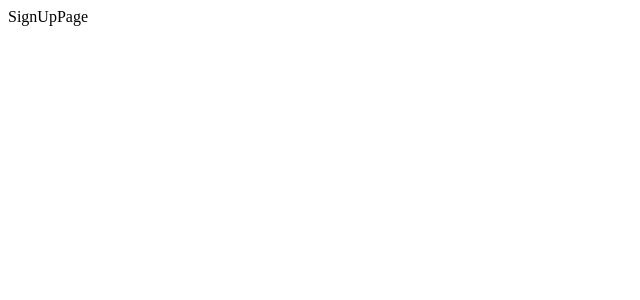
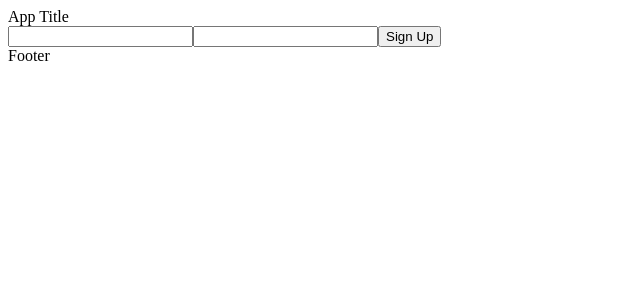
Before and after one commit to olsenjames1116/recipeApp, a React (Vite) app in the folder client/: page /sign-up in a window 1280 px wide. Shown: the top 300 px of the page, without its empty margins (0-640 px from the left). Built offline with nearby package versions, Linux system fonts and the light colour scheme.

Commit message:
Set up sign up page with basic inputs

```diff
--- a/client/src/App.tsx
+++ b/client/src/App.tsx
@@ -1,9 +1,11 @@
 import Router from './Router';
+import Footer from './components/Footer/Footer';
 
 function App() {
 	return (
 		<>
 			<Router />
+			<Footer />
 		</>
 	);
 }
--- /dev/null
+++ b/client/src/components/Footer/Footer.tsx
@@ -0,0 +1,5 @@
+function Footer() {
+	return <div>Footer</div>;
+}
+
+export default Footer;
--- a/client/src/components/SignUpPage/SignUpPage.tsx
+++ b/client/src/components/SignUpPage/SignUpPage.tsx
@@ -1,5 +1,28 @@
+import { useEffect } from 'react';
+
 function SignUpPage() {
-	return <div>SignUpPage</div>;
+	useEffect(() => {
+		document.title = 'Sign Up';
+	});
+
+	const handleSubmit = (event: React.FormEvent<HTMLFormElement>) => {
+		event.preventDefault();
+		console.log('sign up form submit');
+	};
+
+	return (
+		<main>
+			<div>
+				<img src="" alt="" />
+				<span>App Title</span>
+				<form method="POST" onSubmit={handleSubmit}>
+					<input type="text" />
+					<input type="password" />
+					<button>Sign Up</button>
+				</form>
+			</div>
+		</main>
+	);
 }
 
 export default SignUpPage;
```
